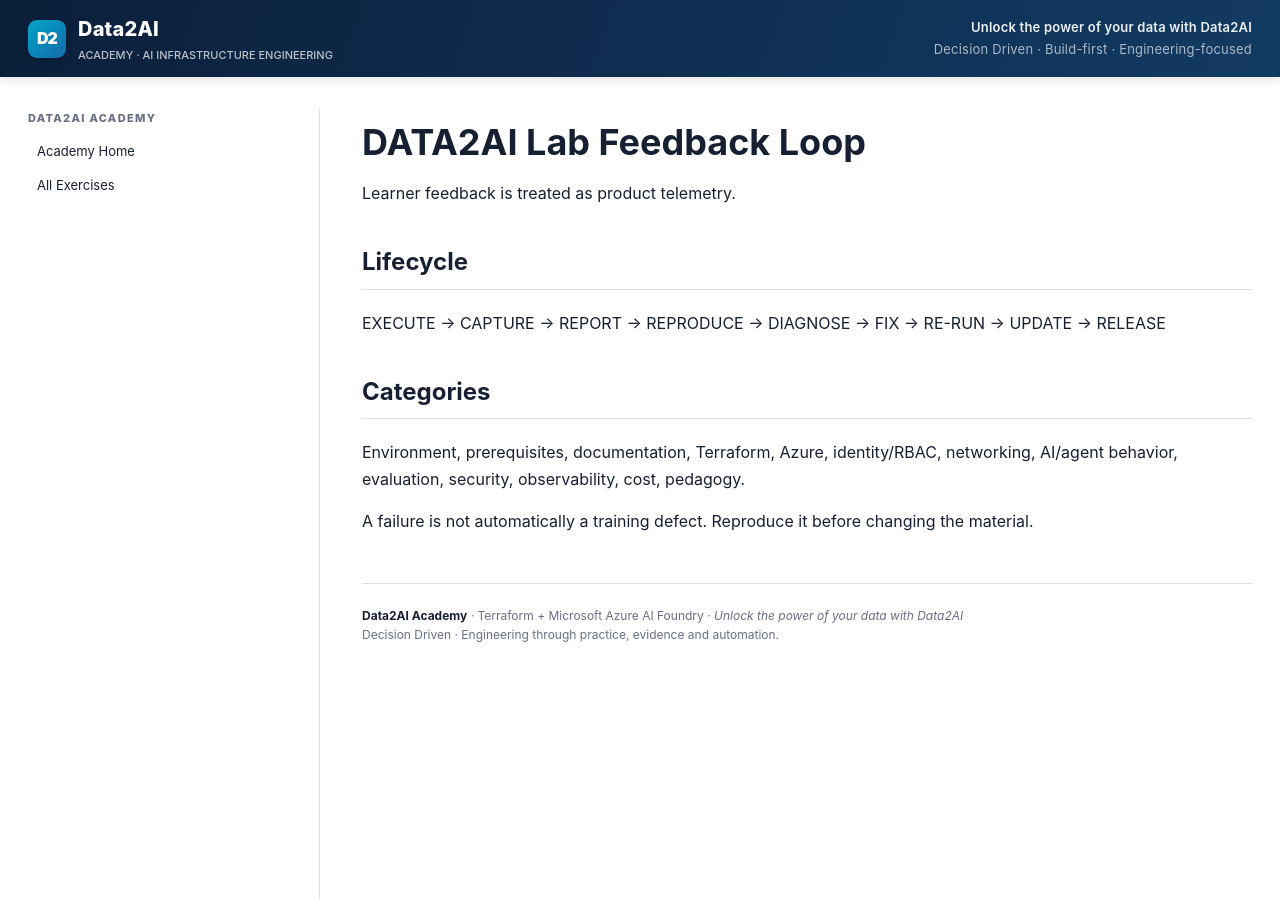
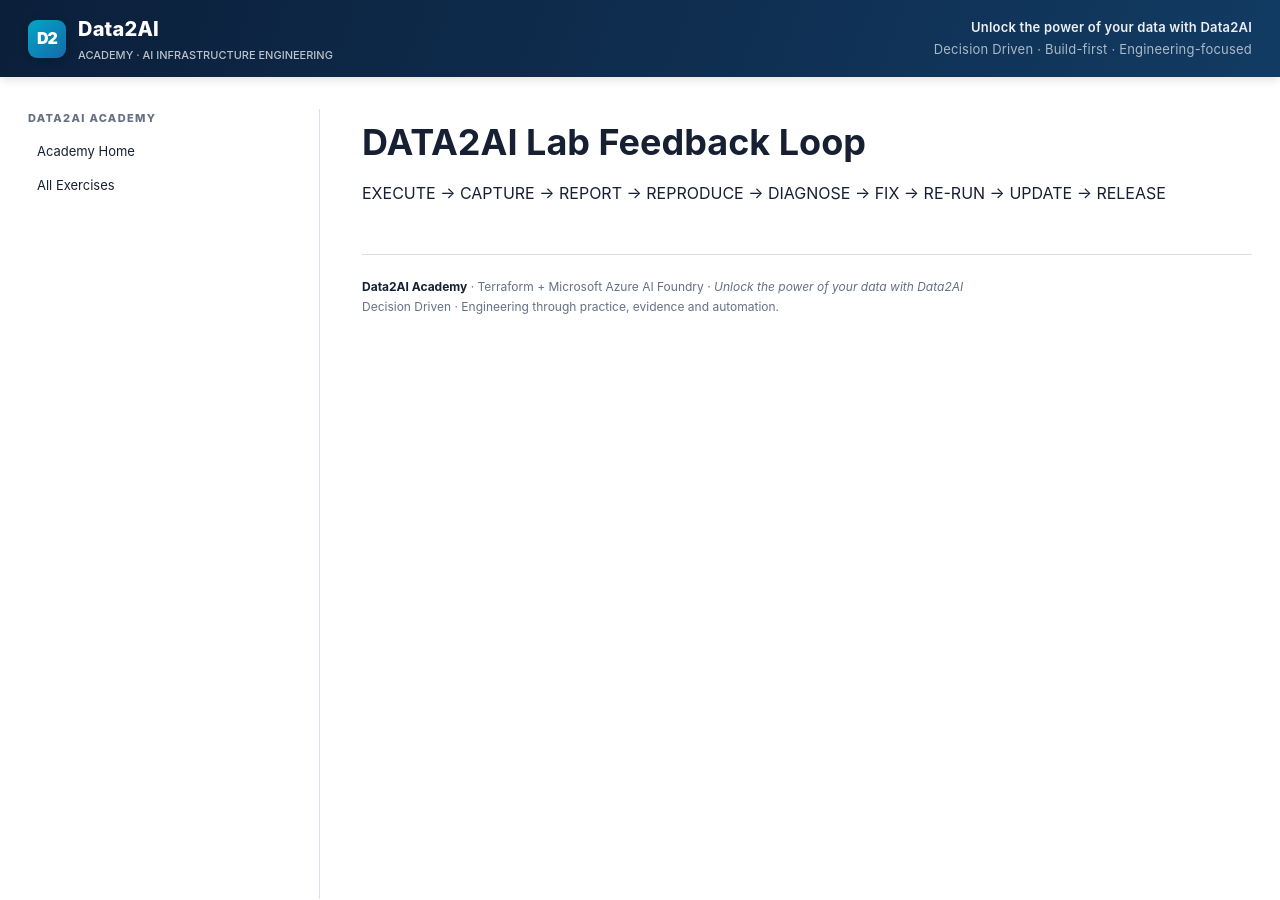
Before and after one commit to msellamiTN/data2ai-terraform-azure-foundry, a Jekyll site: the page built from academy-v2/assessment/feedback-loop.md, in a window 1280 px wide and 900 px high. Built offline with Jekyll 4.4.1, drawn with Linux system fonts in a browser that asks for light colours; our own code applies the rules of GitHub Pages for plain Markdown files.

```diff
--- a/academy-v2/assessment/feedback-loop.md
+++ b/academy-v2/assessment/feedback-loop.md
@@ -1,11 +1,3 @@
 # DATA2AI Lab Feedback Loop
 
-Learner feedback is treated as product telemetry.
-
-## Lifecycle
 EXECUTE → CAPTURE → REPORT → REPRODUCE → DIAGNOSE → FIX → RE-RUN → UPDATE → RELEASE
-
-## Categories
-Environment, prerequisites, documentation, Terraform, Azure, identity/RBAC, networking, AI/agent behavior, evaluation, security, observability, cost, pedagogy.
-
-A failure is not automatically a training defect. Reproduce it before changing the material.
```
